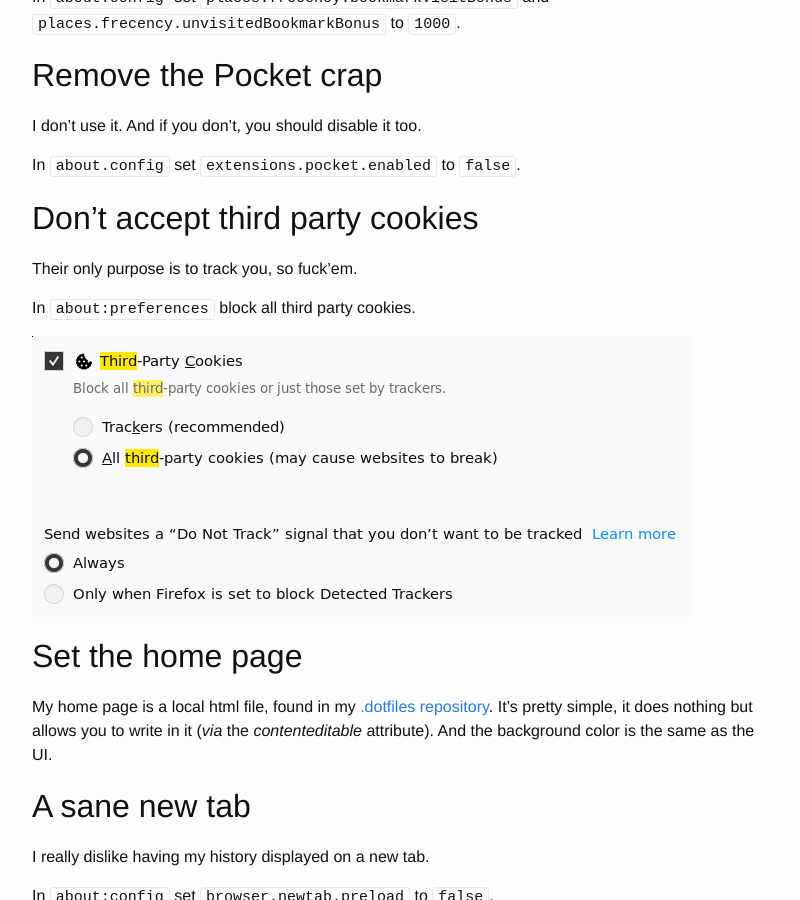
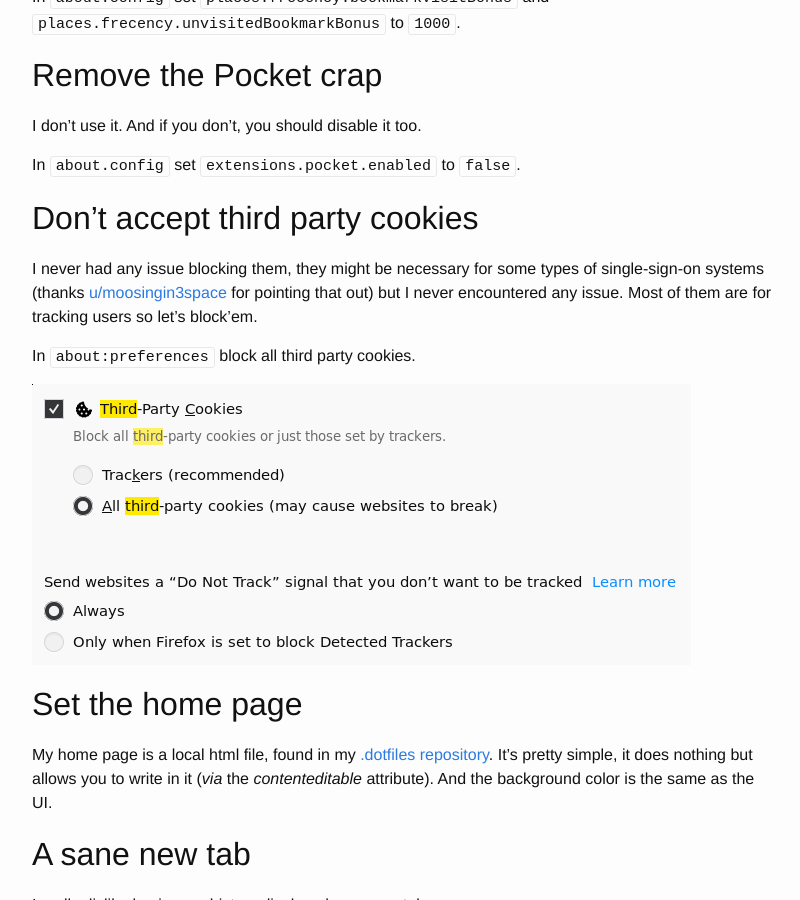
Before and after one commit to NicolasCARPi/nicolascarpi.github.io, a Jekyll site: the page built from _posts/2018-12-14-firefox.markdown, in a window 1280 px wide and 900 px high, scrolled down 1028 px. Shown: the whole window, without its empty margins (238-1038 px from the left). Built offline with Jekyll 4.4.1, drawn with Linux system fonts in a browser that asks for light colours.

Commit message:
third-party cookies modif

```diff
--- a/_posts/2018-12-14-firefox.markdown
+++ b/_posts/2018-12-14-firefox.markdown
@@ -32,7 +32,7 @@ In `about.config` set `extensions.pocket.enabled` to `false`.
 
 ## Don't accept third party cookies
 
-Their only purpose is to track you, so fuck'em.
+I never had any issue blocking them, they might be necessary for some types of single-sign-on systems (thanks [u/moosingin3space](https://www.reddit.com/user/moosingin3space) for pointing that out) but I never encountered any issue. Most of them are for tracking users so let's block'em.
 
 In `about:preferences` block all third party cookies.
 
```
